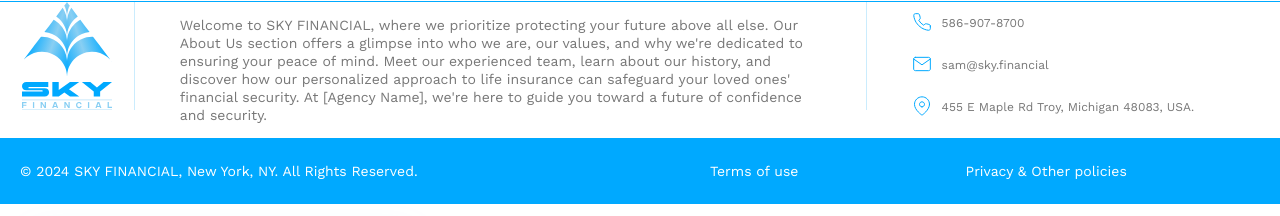
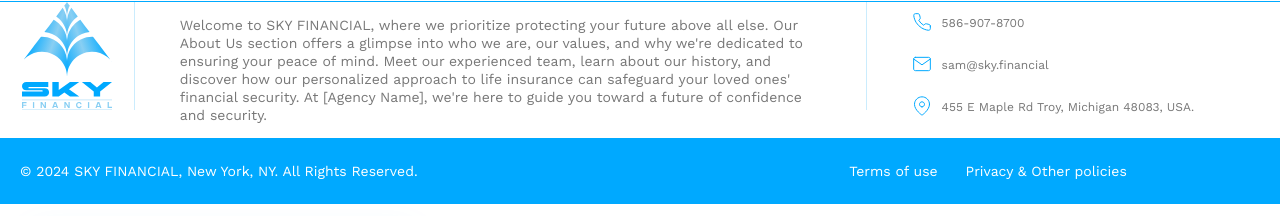
Before and after one commit to tmwgc-firm/skylife-mono, a Next.js app: page /Sections in a window 1280 px wide. Shown: the part 2408-2624 px from the top of the page. Built offline with nearby package versions, Linux system fonts and the light colour scheme.

Commit message:
feat: adds classname to terms of use of bottom section

```diff
--- a/app/Sections/page.tsx
+++ b/app/Sections/page.tsx
@@ -143,6 +143,7 @@ export default function page() {
         </div>
       </div>
 
+      {/* fourth section of lander page */}
       <div className={styles.fourthsection}>
         <div className={styles.faq}>
 
@@ -182,7 +183,7 @@ export default function page() {
         </div>
       </div>
 
-
+      {/* footer section of lander page */}
       <div>
         <div className={styles.footer}>
 
@@ -219,7 +220,7 @@ export default function page() {
           </div>
 
           <div className={styles.terms}>
-            <p>Terms of use</p>
+            <p className={styles.use}>Terms of use</p>
             <p>Privacy & Other policies</p>
           </div>
 
```
